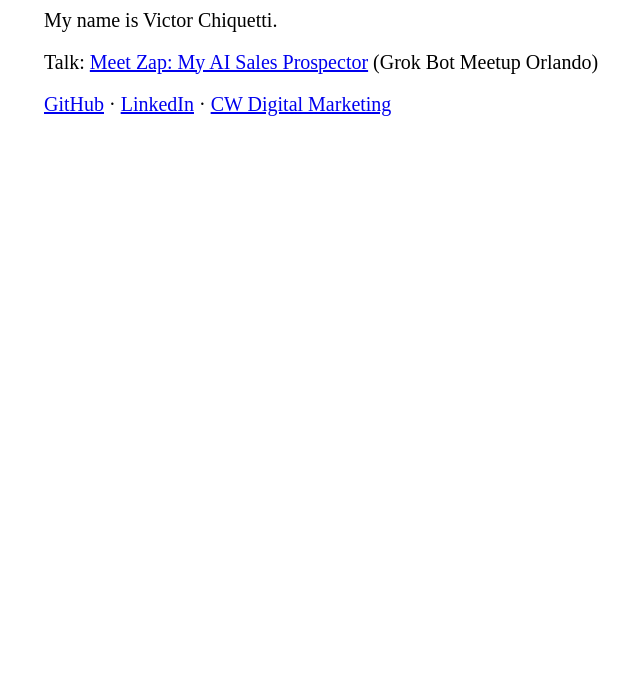
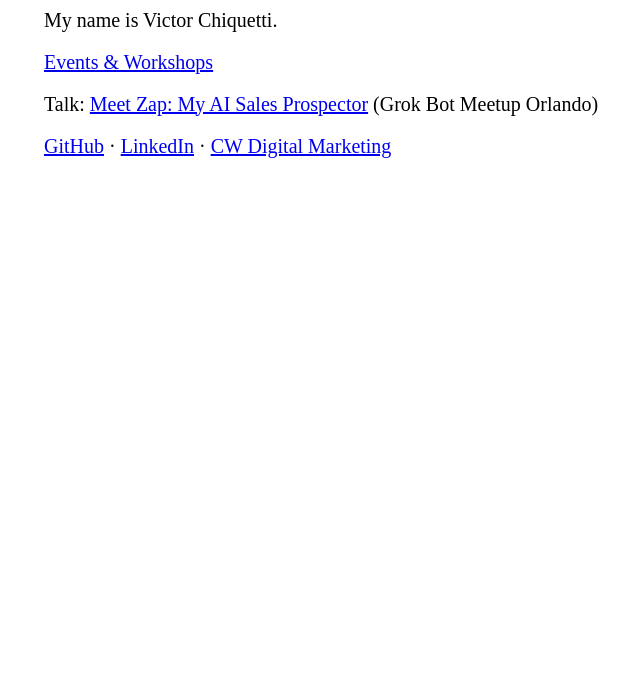
Before and after one commit to Chiquetti/Chiquetti.github.io, a plain HTML site: page index.html in a window 1280 px wide. Shown: the part 113-800 px from the top of the page, without its empty margins (276-916 px from the left). Drawn offline with Linux system fonts and the light colour scheme.

Commit message:
Home: link para Events & Workshops
Co-Authored-By: Claude Sonnet 5.5 <noreply@anthropic.com>

```diff
--- a/index.html
+++ b/index.html
@@ -16,6 +16,7 @@
 <body>
   <h1>Hello, World!</h1>
   <p>My name is Victor Chiquetti.</p>
+  <p><a href="eventos/workshops/">Events &amp; Workshops</a></p>
   <p>
     Talk: <a href="zap-meetup/">Meet Zap: My AI Sales Prospector</a> (Grok Bot Meetup Orlando)
   </p>
```
